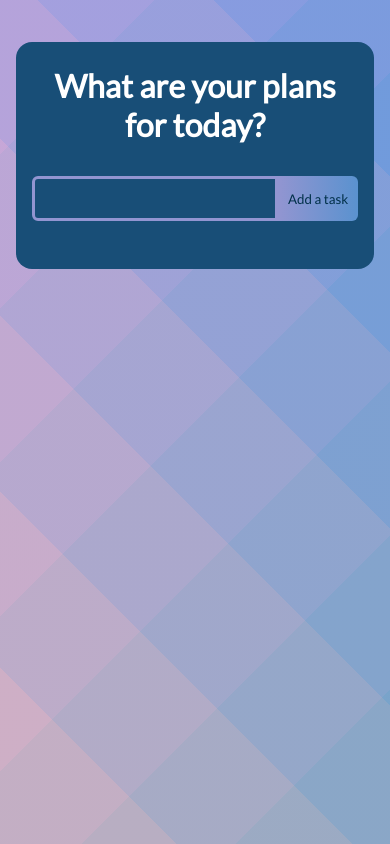
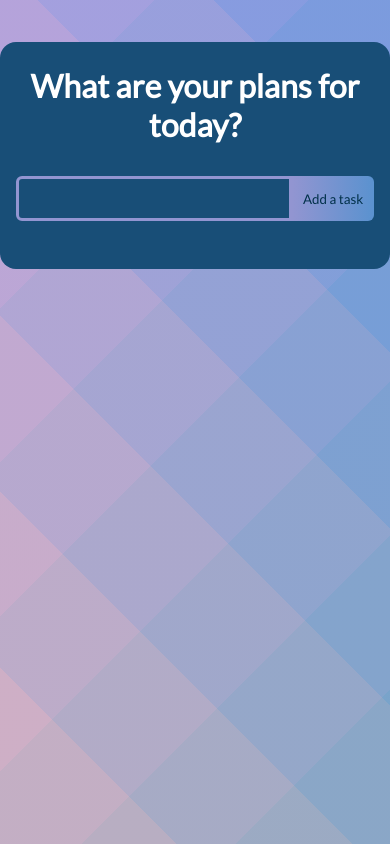
Before and after one commit to JustasBac/react-todo, a React (Create React App) app: page / in a window 390 px wide. Built offline with nearby package versions, Linux system fonts and the light colour scheme.

Commit message:
taisau margin

```diff
--- a/src/App.css
+++ b/src/App.css
@@ -250,7 +250,6 @@
   .pagrindas {
     top: 5%;
     padding: 1.5em 1em;
-    margin: 0 1em;
   }
 }
 /*# sourceMappingURL=app.css.map */
--- a/src/app.scss
+++ b/src/app.scss
@@ -158,6 +158,6 @@
     .pagrindas {
         top: 5%;
         padding: 1.5em 1em;
-        margin: 0 1em;
+        // margin: 0 1em;
     }
 }
```
Also changed, not shown: 1 other file (tests, documents, lock files or other folders).
